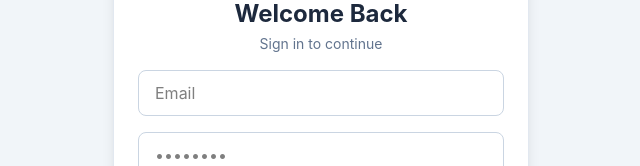
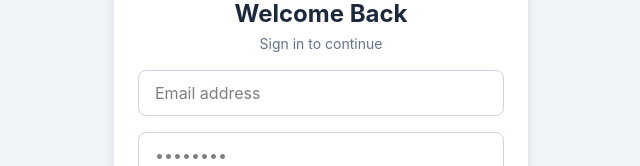
Before and after one commit to cheangdominic/b4-phone-agent-frontend, a React app in the folder frontend/: page / in a window 1280 px wide. Shown: the part 344-510 px from the top of the page, without its empty margins (319-959 px from the left). Built offline with nearby package versions, Linux system fonts and the light colour scheme; the HTML template or start-up script is replaced by a standard one.

Commit message:
Changed email placeholders for login and sign-up for consistency and user experience

```diff
--- a/frontend/src/Authentication.jsx
+++ b/frontend/src/Authentication.jsx
@@ -114,7 +114,7 @@ function Authentication() {
                   <input
                     name="email"
                     type="text"
-                    placeholder="Email"
+                    placeholder="Email address"
                     value={form.email}
                     onChange={handleChange}
                     className="w-full px-4 py-2.5 border border-slate-300 rounded-lg focus:outline-none focus:ring-2 focus:ring-blue-500 focus:border-transparent bg-white"
@@ -169,7 +169,7 @@ function Authentication() {
                   <input
                     name="email"
                     type="text"
-                    placeholder="Email"
+                    placeholder="Email address"
                     value={form.email}
                     onChange={handleChange}
                     className="w-full px-4 py-2.5 border border-slate-300 rounded-lg focus:outline-none focus:ring-2 focus:ring-blue-500 focus:border-transparent bg-white"
```
